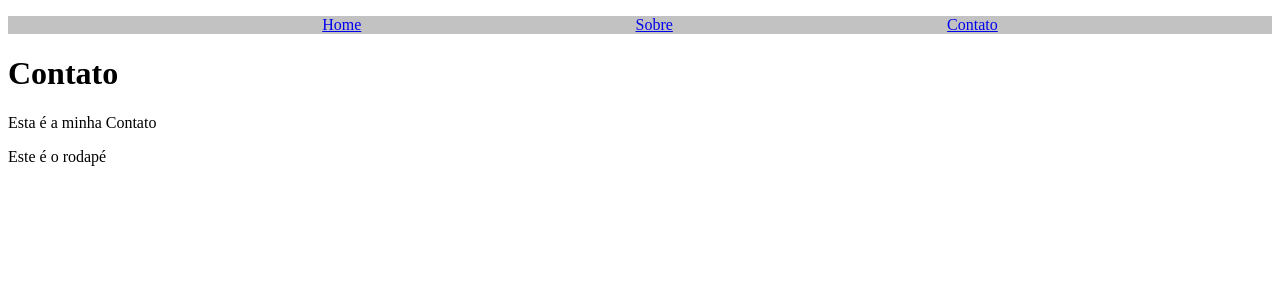
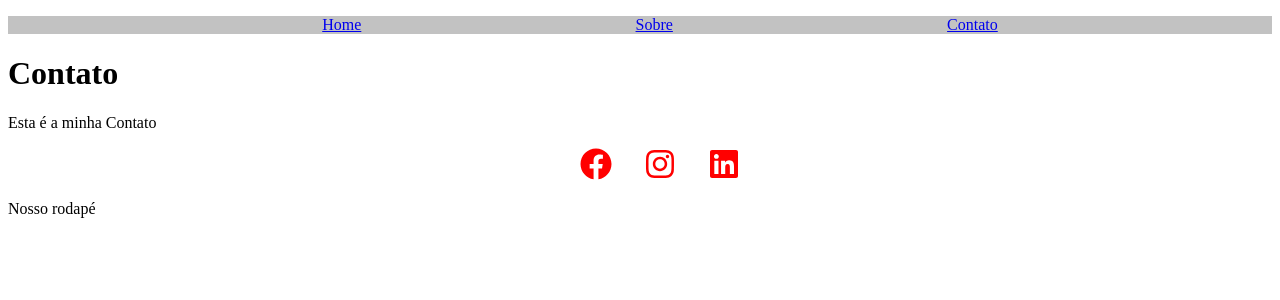
Before and after one commit to kjunda01/unipark, a React (Vite) app: page /contato in a window 1280 px wide. Shown: the top 300 px of the page. Built offline with nearby package versions, Linux system fonts and the light colour scheme.

Commit message:
React Icons

```diff
--- a/package.json
+++ b/package.json
@@ -13,6 +13,7 @@
     "axios": "^1.7.7",
     "react": "^18.3.1",
     "react-dom": "^18.3.1",
+    "react-icons": "^5.3.0",
     "react-router-dom": "^6.27.0"
   },
   "devDependencies": {
--- a/src/components/layout/Footer.jsx
+++ b/src/components/layout/Footer.jsx
@@ -1,8 +1,16 @@
-function Footer(){
-    return (
-        <footer>
-            <p>Este é o rodapé</p>
-        </footer>
-    )
+import {FaFacebook, FaInstagram, FaLinkedin} from "react-icons/fa";
+import styles from "./Footer.module.css";
+
+function Footer() {
+  return (
+    <footer>
+      <ul className={styles.socialList}>
+        <li><FaFacebook /></li>
+        <li><FaInstagram /></li>
+        <li><FaLinkedin /></li>
+      </ul>
+      <p>Nosso rodapé</p>
+    </footer>
+  );
 }
-export default Footer
+export default Footer;
--- /dev/null
+++ b/src/components/layout/Footer.module.css
@@ -0,0 +1,17 @@
+
+.socialList {
+  display: flex;
+  justify-content: center;
+  align-items: center;
+  list-style: none;
+}
+
+.socialList li {
+  margin: 0 1em;
+}
+
+.socialList svg {
+  font-size: 2em;
+  cursor: pointer;
+  color: red;
+}
```
Also changed, not shown: 1 other file (tests, documents, lock files or other folders).
